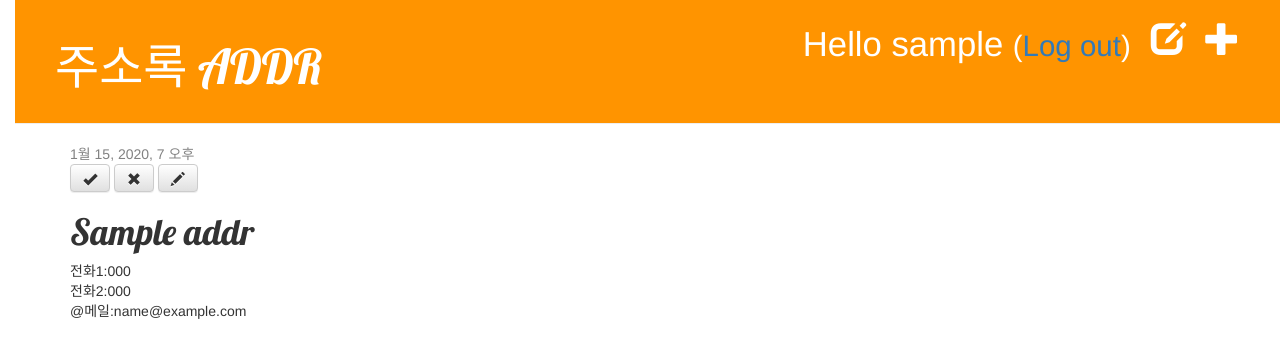
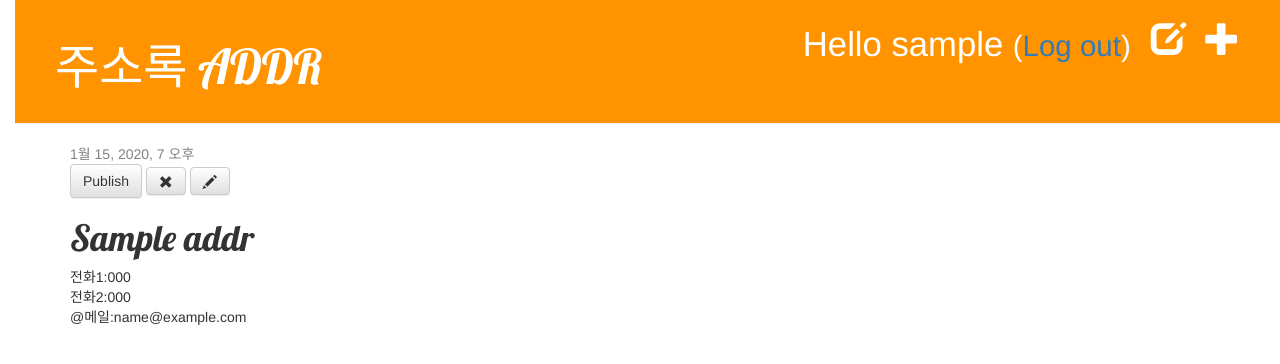
Before and after one commit to enthalpy3/Addr, a Django app: page /name/1/ in a window 1280 px wide. Shown: the top 364 px of the page. Run offline with Django 3.2, Linux system fonts and the light colour scheme; a user stored in the database is signed in; tables that the repository leaves empty hold one stand-in row (values such as "Sample post"); some libraries are stand-ins or nearby versions.

Commit message:
중 완료 승인된 주소만 보여주기 7차수정

```diff
--- a/addr/models.py
+++ b/addr/models.py
@@ -9,19 +9,19 @@ class Addr(models.Model):
     email = models.EmailField(max_length=70, blank=True)
     created_date = models.DateTimeField(default=timezone.now)
     author = models.ForeignKey('auth.User', on_delete=models.CASCADE)
-    approved_addr = models.BooleanField(default=False)
-    # published_date = models.DateTimeField(blank=True, null=True)
+    # approved_addr = models.BooleanField(default=False)
+    published_date = models.DateTimeField(blank=True, null=True)
     # title = models.CharField(max_length=200)
     # text = models.TextField()
     # on_off = models.NullBooleanField(default=True)
 
-    # def publish(self):
-    #     self.created_date = timezone.now()
+    def publish(self):
+        self.published_date = timezone.now()
+        self.save()
+
+    # def approve(self):
+    #     self.approved_addr = True
     #     self.save()
-
-    def approve(self):
-        # self.approved_addr = True
-        self.save()
 
     def __str__(self):
         return self.name
--- a/addr/templates/addr/name_detail.html
+++ b/addr/templates/addr/name_detail.html
@@ -6,8 +6,8 @@
             <div class="date">
                 {{ name.created_date }}
             </div>
-        <!--<a class="btn btn-default" href="{% url 'addr:name_publish' pk=name.pk %}">Publish</a>-->
-        <a class="btn btn-default" href="{% url 'addr:name_approve' pk=name.pk %}"><span class="glyphicon glyphicon-ok"></span></a>
+        <a class="btn btn-default" href="{% url 'addr:name_publish' pk=name.pk %}">Publish</a>
+        <!--<a class="btn btn-default" href="{% url 'addr:name_approve' pk=name.pk %}"><span class="glyphicon glyphicon-ok"></span></a>-->
         {% endif %}
         <a class="btn btn-default" href="{% url 'addr:name_remove' pk=name.pk %}"><span class="glyphicon glyphicon-remove"></span></a>
         <a class="btn btn-default" href="{% url 'addr:name_edit' pk=name.pk %}"><span class="glyphicon glyphicon-pencil"></span></a>
--- a/addr/templates/addr/name_list.html
+++ b/addr/templates/addr/name_list.html
@@ -3,8 +3,8 @@
 {% block content %}
 {% for name in names.all %}
     <div class="post">
-    {% if user.is_authenticated or name.approved_addr %}
-            {% if not name.approve_addr %}
+    {% if user.is_authenticated or name.published_date %}
+            {% if not name.published_date %}
             {% endif %}
         <h1><a href="{% url 'addr:name_detail' pk=name.pk %}">{{ name.name }}</a></h1>
         <p1>전화1:{{ name.phone1 }}</p1>
```
Also changed, not shown: addr/migrations/0013_auto_20180626_1550.py (added).
